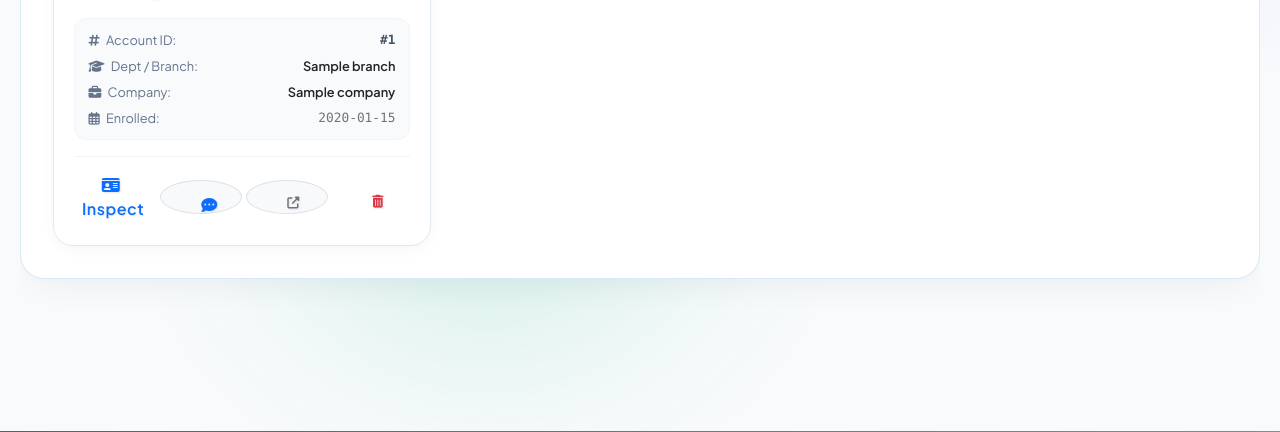
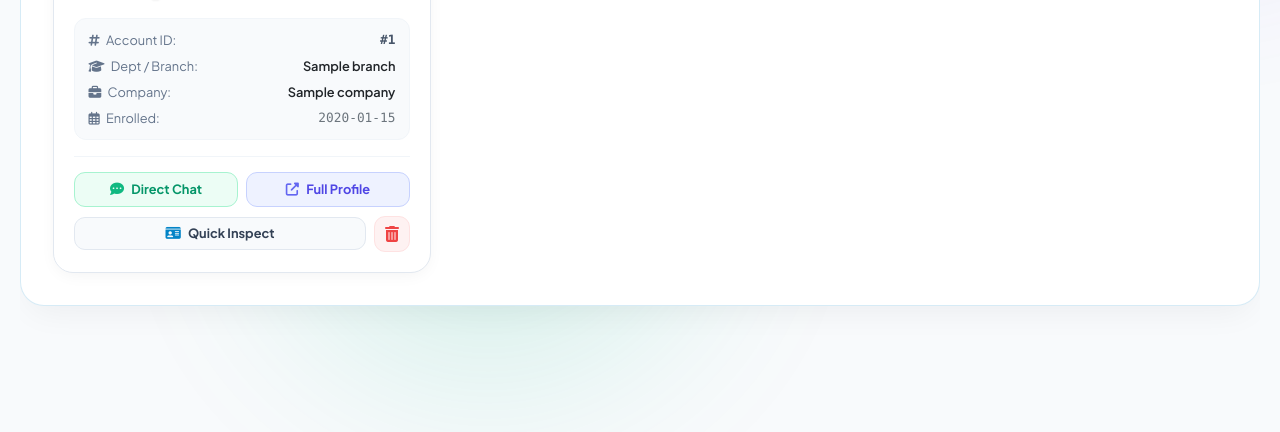
Before and after one commit to RajenderMohanVerma/alumni-hub, a Python web app: template templates/admin/admin_view_users.html in a window 1280 px wide. Shown: the part 1036-1468 px from the top of the page. Run offline with Jinja, Linux system fonts and the light colour scheme; the template is opened without the code that fills it: most values are stand-ins (such as "Sample title", 1, 10 or a date in 2020).

Commit message:
Upgrade user card and table actions into a luxury 2-row interactive dock with clear labels and micro-elevations

```diff
--- a/templates/admin/admin_view_users.html
+++ b/templates/admin/admin_view_users.html
@@ -168,13 +168,183 @@
     justify-content: space-between;
     color: #475569;
 }
-.adm-card-actions {
+/* ========================================================
+   ENTERPRISE USER CARD ACTION DOCK & BUTTONS
+   ======================================================== */
+.adm-card-action-deck {
+    margin-top: auto;
+    padding-top: 0.95rem;
+    border-top: 1px solid #f1f5f9;
+    display: flex;
+    flex-direction: column;
+    gap: 0.55rem;
+}
+
+/* Approve Banner Button for Pending Users */
+.btn-adm-approve-banner {
+    width: 100%;
+    padding: 0.65rem 1rem;
+    border-radius: 12px;
+    background: linear-gradient(135deg, #10b981 0%, #059669 100%);
+    color: #ffffff !important;
+    border: none;
+    font-weight: 700;
+    font-size: 0.82rem;
     display: flex;
     align-items: center;
-    justify-content: space-between;
+    justify-content: center;
     gap: 0.5rem;
-    padding-top: 0.75rem;
-    border-top: 1px solid #f1f5f9;
+    cursor: pointer;
+    box-shadow: 0 4px 14px rgba(16, 185, 129, 0.28);
+    transition: all 0.2s cubic-bezier(0.16, 1, 0.3, 1);
+}
+.btn-adm-approve-banner:hover {
+    transform: translateY(-2px);
+    box-shadow: 0 6px 20px rgba(16, 185, 129, 0.42);
+    background: linear-gradient(135deg, #059669 0%, #047857 100%);
+}
+
+/* Primary Row: 2 Balanced Equal Columns */
+.adm-action-btn-row {
+    display: grid;
+    grid-template-columns: 1fr 1fr;
+    gap: 0.5rem;
+}
+
+/* Base Action Button */
+.adm-btn-action {
+    display: inline-flex;
+    align-items: center;
+    justify-content: center;
+    gap: 0.45rem;
+    padding: 0.55rem 0.85rem;
+    font-size: 0.8rem;
+    font-weight: 700;
+    font-family: 'Plus Jakarta Sans', sans-serif;
+    border-radius: 11px;
+    text-decoration: none !important;
+    border: 1.2px solid transparent;
+    cursor: pointer;
+    transition: all 0.22s cubic-bezier(0.16, 1, 0.3, 1);
+    white-space: nowrap;
+    line-height: 1.2;
+    box-sizing: border-box;
+}
+
+/* Direct Chat Button (Emerald / Mint Luxury) */
+.adm-btn-chat {
+    background: #ecfdf5;
+    color: #059669 !important;
+    border-color: #a7f3d0;
+}
+.adm-btn-chat i {
+    font-size: 0.88rem;
+    color: #10b981;
+    transition: transform 0.2s ease;
+}
+.adm-btn-chat:hover {
+    background: #10b981;
+    color: #ffffff !important;
+    border-color: #059669;
+    transform: translateY(-2px);
+    box-shadow: 0 6px 16px rgba(16, 185, 129, 0.32);
+}
+.adm-btn-chat:hover i {
+    color: #ffffff;
+    transform: scale(1.15);
+}
+
+/* Full Profile Button (Indigo Luxury) */
+.adm-btn-profile {
+    background: #eef2ff;
+    color: #4f46e5 !important;
+    border-color: #c7d2fe;
+}
+.adm-btn-profile i {
+    font-size: 0.82rem;
+    color: #6366f1;
+    transition: transform 0.2s ease;
+}
+.adm-btn-profile:hover {
+    background: #4f46e5;
+    color: #ffffff !important;
+    border-color: #4338ca;
+    transform: translateY(-2px);
+    box-shadow: 0 6px 16px rgba(79, 70, 229, 0.32);
+}
+.adm-btn-profile:hover i {
+    color: #ffffff;
+    transform: scale(1.15) translate(1px, -1px);
+}
+
+/* Secondary Sub-Row */
+.adm-action-sub-row {
+    display: flex;
+    align-items: center;
+    gap: 0.5rem;
+}
+
+/* Quick Inspect Button */
+.adm-btn-inspect {
+    flex-grow: 1;
+    background: #f8fafc;
+    color: #334155 !important;
+    border-color: #e2e8f0;
+    padding: 0.5rem 0.85rem;
+}
+.adm-btn-inspect i {
+    font-size: 0.85rem;
+    color: #0284c7;
+    transition: transform 0.2s ease;
+}
+.adm-btn-inspect:hover {
+    background: #0284c7;
+    color: #ffffff !important;
+    border-color: #0369a1;
+    transform: translateY(-2px);
+    box-shadow: 0 6px 16px rgba(2, 132, 199, 0.28);
+}
+.adm-btn-inspect:hover i {
+    color: #ffffff;
+    transform: scale(1.15);
+}
+
+/* Purge / Trash Icon Button */
+.adm-btn-action-icon {
+    width: 36px;
+    height: 36px;
+    border-radius: 11px;
+    display: inline-flex;
+    align-items: center;
+    justify-content: center;
+    flex-shrink: 0;
+    border: 1.2px solid #fee2e2;
+    cursor: pointer;
+    transition: all 0.2s cubic-bezier(0.16, 1, 0.3, 1);
+    background: #fef2f2;
+    color: #ef4444;
+}
+.adm-btn-action-icon:hover {
+    background: #ef4444;
+    color: #ffffff;
+    border-color: #dc2626;
+    transform: translateY(-2px);
+    box-shadow: 0 6px 16px rgba(239, 68, 68, 0.32);
+}
+
+/* Protected Pill */
+.adm-protected-pill {
+    display: inline-flex;
+    align-items: center;
+    gap: 0.35rem;
+    font-size: 0.72rem;
+    font-weight: 700;
+    color: #64748b;
+    background: #f1f5f9;
+    padding: 0.45rem 0.7rem;
+    border-radius: 11px;
+    border: 1.2px solid #e2e8f0;
+    white-space: nowrap;
 }
 
 /* View Mode Toggler */
@@ -578,39 +748,48 @@
                         </div>
                     </div>
 
-                    <!-- Card Actions -->
-                    <div class="adm-card-actions">
-                        <div class="d-flex align-items-center gap-1">
-                            {% if user['is_approved'] == 0 %}
-                            <button type="button" class="btn btn-sm btn-success rounded-pill px-2 py-1 fw-bold btn-approve-ajax" data-id="{{ user['id'] }}" data-name="{{ user['name'] }}" title="Authorize User">
-                                <i class="fas fa-check"></i> Approve
-                            </button>
-                            {% endif %}
+                    <!-- Card Action Deck -->
+                    <div class="adm-card-action-deck">
+                        {% if user['is_approved'] == 0 %}
+                        <!-- Approve Action Banner (Only for Pending) -->
+                        <button type="button" class="btn-adm-approve-banner btn-approve-ajax" data-id="{{ user['id'] }}" data-name="{{ user['name']|e }}" title="Authorize User">
+                            <i class="fas fa-check-circle"></i>
+                            <span>Approve &amp; Authorize</span>
+                        </button>
+                        {% endif %}
 
-                            <button type="button" class="btn btn-sm btn-outline-primary rounded-pill px-2 py-1 fw-semibold" onclick="openUserInspectModal({{ user['id'] }})" title="Quick Inspection">
-                                <i class="fas fa-id-card me-1"></i> Inspect
-                            </button>
+                        <!-- Primary Action Buttons (2 Equal Columns) -->
+                        <div class="adm-action-btn-row">
+                            <!-- Direct Chat Button -->
+                            <a href="/messages?user_id={{ user['id'] }}" class="adm-btn-action adm-btn-chat" title="Start Direct Chat with {{ user['name']|e }}">
+                                <i class="fas fa-comment-dots"></i>
+                                <span>Direct Chat</span>
+                            </a>
+
+                            <!-- Full Profile Button -->
+                            <a href="{% if user['role'] == 'student' %}{{ url_for('student_profile', user_id=user['id']) }}{% elif user['role'] == 'alumni' %}{{ url_for('alumni_profile', user_id=user['id']) }}{% elif user['role'] == 'faculty' %}{{ url_for('faculty_profile', user_id=user['id']) }}{% else %}{{ url_for('profile') }}{% endif %}" class="adm-btn-action adm-btn-profile" title="View Full Web Profile">
+                                <i class="fas fa-external-link-alt"></i>
+                                <span>Full Profile</span>
+                            </a>
                         </div>
 
-                        <div class="d-flex align-items-center gap-1">
-                            <!-- Direct Chat -->
-                            <a href="/messages" class="btn btn-sm btn-light border rounded-circle d-grid place-items-center text-primary" style="width: 34px; height: 34px;" title="Send Direct Message">
-                                <i class="fas fa-comment-dots"></i>
-                            </a>
+                        <!-- Secondary Utilities Row (Quick Inspect + Delete/Protect) -->
+                        <div class="adm-action-sub-row">
+                            <!-- Quick Inspect Dossier Button -->
+                            <button type="button" class="adm-btn-action adm-btn-inspect" onclick="openUserInspectModal({{ user['id'] }})" title="Quick Dossier Inspection">
+                                <i class="fas fa-id-card"></i>
+                                <span>Quick Inspect</span>
+                            </button>
 
-                            <!-- Full Profile Link -->
-                            <a href="{% if user['role'] == 'student' %}{{ url_for('student_profile', user_id=user['id']) }}{% elif user['role'] == 'alumni' %}{{ url_for('alumni_profile', user_id=user['id']) }}{% elif user['role'] == 'faculty' %}{{ url_for('faculty_profile', user_id=user['id']) }}{% else %}{{ url_for('profile') }}{% endif %}" class="btn btn-sm btn-light border rounded-circle d-grid place-items-center text-secondary" style="width: 34px; height: 34px;" title="Full Web Profile">
-                                <i class="fas fa-external-link-alt" style="font-size: 0.75rem;"></i>
-                            </a>
-
-                            <!-- Purge User Safeguard -->
+                            <!-- Account Purge Safeguard -->
                             {% if user['email'] != 'alumnihub26@gmail.com' and user['email'] != 'admin@alumnihub.local' and user['role'] != 'admin' %}
-                            <button type="button" class="btn btn-sm btn-outline-danger rounded-circle d-grid place-items-center btn-purge" data-id="{{ user['id'] }}" data-name="{{ user['name'] }}" style="width: 34px; height: 34px;" title="Purge Account">
-                                <i class="fas fa-trash-alt" style="font-size: 0.8rem;"></i>
+                            <button type="button" class="adm-btn-action-icon btn-purge" data-id="{{ user['id'] }}" data-name="{{ user['name']|e }}" title="Purge Account">
+                                <i class="fas fa-trash-alt"></i>
                             </button>
                             {% else %}
-                            <span class="badge bg-secondary bg-opacity-10 text-secondary rounded-pill px-2 py-1" style="font-size: 0.65rem;" title="Root Protection Enabled">
+                            <span class="adm-protected-pill" title="Protected System Account">
                                 <i class="fas fa-shield-alt text-success"></i>
+                                <span>Protected</span>
                             </span>
                             {% endif %}
                         </div>
@@ -701,28 +880,33 @@
                             <td>
                                 <div class="d-flex gap-2 justify-content-end align-items-center">
                                     {% if user['is_approved'] == 0 %}
-                                    <button type="button" class="btn btn-sm btn-success rounded-pill px-2 py-1 fw-bold btn-approve-ajax" data-id="{{ user['id'] }}" data-name="{{ user['name'] }}" title="Authorize User">
-                                        <i class="fas fa-check"></i> Approve
+                                    <button type="button" class="btn btn-sm btn-success rounded-pill px-3 py-1 fw-bold btn-approve-ajax" data-id="{{ user['id'] }}" data-name="{{ user['name']|e }}" title="Authorize User">
+                                        <i class="fas fa-check-circle me-1"></i> Approve
                                     </button>
                                     {% endif %}
 
-                                    <!-- Inspect Modal Button -->
-                                    <button type="button" class="btn btn-sm btn-light border rounded-circle d-grid place-items-center text-primary" style="width: 36px; height: 36px;" onclick="openUserInspectModal({{ user['id'] }})" title="Quick Inspect Dossier">
-                                        <i class="fas fa-id-card"></i>
+                                    <!-- Direct Chat -->
+                                    <a href="/messages?user_id={{ user['id'] }}" class="btn btn-sm btn-outline-success rounded-pill px-2 py-1 fw-bold d-inline-flex align-items-center gap-1" title="Direct Chat with {{ user['name']|e }}">
+                                        <i class="fas fa-comment-dots"></i> <span class="d-none d-xl-inline">Chat</span>
+                                    </a>
+
+                                    <!-- Quick Inspect -->
+                                    <button type="button" class="btn btn-sm btn-outline-primary rounded-pill px-2 py-1 fw-bold d-inline-flex align-items-center gap-1" onclick="openUserInspectModal({{ user['id'] }})" title="Quick Inspect Dossier">
+                                        <i class="fas fa-id-card"></i> <span class="d-none d-xl-inline">Inspect</span>
                                     </button>
 
-                                    <!-- Full Profile View -->
-                                    <a href="{% if user['role'] == 'student' %}{{ url_for('student_profile', user_id=user['id']) }}{% elif user['role'] == 'alumni' %}{{ url_for('alumni_profile', user_id=user['id']) }}{% elif user['role'] == 'faculty' %}{{ url_for('faculty_profile', user_id=user['id']) }}{% else %}{{ url_for('profile') }}{% endif %}" class="btn btn-sm btn-light border rounded-circle d-grid place-items-center text-secondary" style="width: 36px; height: 36px;" title="Open Profile">
-                                        <i class="fas fa-external-link-alt" style="font-size: 0.8rem;"></i>
+                                    <!-- Full Profile -->
+                                    <a href="{% if user['role'] == 'student' %}{{ url_for('student_profile', user_id=user['id']) }}{% elif user['role'] == 'alumni' %}{{ url_for('alumni_profile', user_id=user['id']) }}{% elif user['role'] == 'faculty' %}{{ url_for('faculty_profile', user_id=user['id']) }}{% else %}{{ url_for('profile') }}{% endif %}" class="btn btn-sm btn-outline-secondary rounded-pill px-2 py-1 fw-bold d-inline-flex align-items-center gap-1" title="Full Web Profile">
+                                        <i class="fas fa-external-link-alt" style="font-size: 0.75rem;"></i> <span class="d-none d-xl-inline">Profile</span>
                                     </a>
 
                                     <!-- Account Deletion Safeguard -->
                                     {% if user['email'] != 'alumnihub26@gmail.com' and user['email'] != 'admin@alumnihub.local' and user['role'] != 'admin' %}
-                                    <button type="button" class="btn btn-sm btn-outline-danger rounded-circle d-grid place-items-center btn-purge" data-id="{{ user['id'] }}" data-name="{{ user['name'] }}" style="width: 36px; height: 36px;" title="Purge User">
-                                        <i class="fas fa-trash-alt"></i>
+                                    <button type="button" class="btn btn-sm btn-outline-danger rounded-circle d-grid place-items-center btn-purge" data-id="{{ user['id'] }}" data-name="{{ user['name']|e }}" style="width: 32px; height: 32px; flex-shrink: 0;" title="Purge Account">
+                                        <i class="fas fa-trash-alt" style="font-size: 0.75rem;"></i>
                                     </button>
                                     {% else %}
-                                    <span class="badge bg-secondary bg-opacity-10 text-secondary rounded-pill px-2 py-1" style="font-size: 0.7rem;" title="Root Protection Enabled">
+                                    <span class="badge bg-secondary bg-opacity-10 text-secondary rounded-pill px-2 py-1" style="font-size: 0.65rem;" title="Root Protection Enabled">
                                         <i class="fas fa-shield-alt text-success"></i>
                                     </span>
                                     {% endif %}
@@ -1150,13 +1334,13 @@ function openUserInspectModal(userId) {
         if (user.role === 'faculty') profileUrl = `/faculty/profile/${user.id}`;
 
         btnBox.innerHTML = `
-            <a href="${profileUrl}" class="btn btn-primary rounded-pill px-4 fw-bold">
-                <i class="fas fa-external-link-alt me-1"></i> Full Profile
+            <a href="${profileUrl}" class="adm-btn-action adm-btn-profile px-4 py-2" style="font-size: 0.85rem;">
+                <i class="fas fa-external-link-alt me-1"></i> Full Web Profile
             </a>
-            <a href="/messages" class="btn btn-outline-primary rounded-pill px-3 fw-bold">
-                <i class="fas fa-comment-dots me-1"></i> Message
+            <a href="/messages?user_id=${user.id}" class="adm-btn-action adm-btn-chat px-4 py-2" style="font-size: 0.85rem;">
+                <i class="fas fa-comment-dots me-1"></i> Direct Chat
             </a>
-            <button type="button" class="btn btn-outline-secondary rounded-pill px-3 fw-bold" onclick="copyToClipboard('${user.email}')">
+            <button type="button" class="adm-btn-action adm-btn-inspect px-3 py-2" onclick="copyToClipboard('${user.email}')" style="font-size: 0.85rem;">
                 <i class="far fa-copy me-1"></i> Copy Email
             </button>
         `;
```
